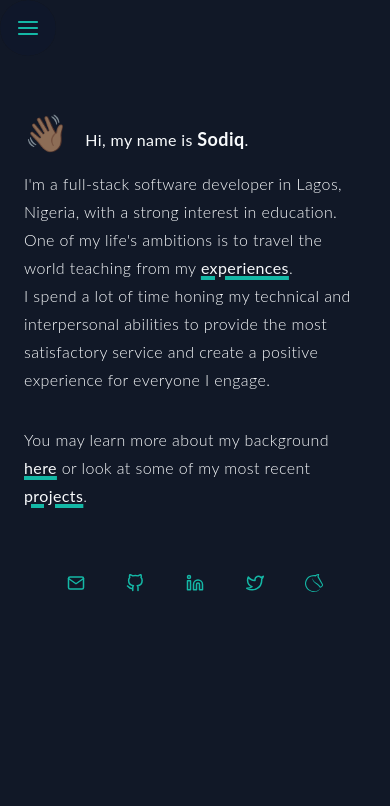
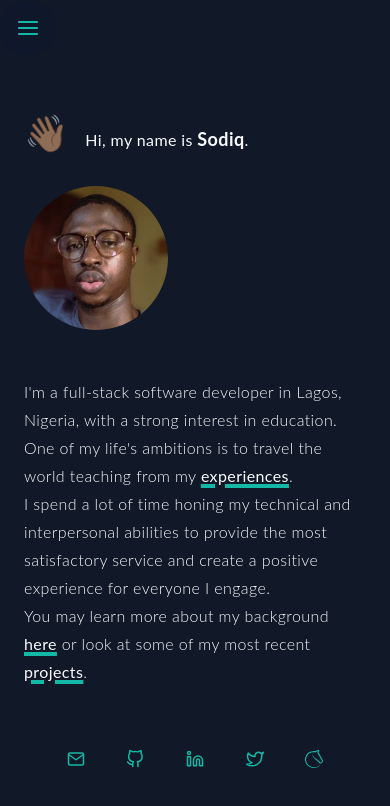
Before and after one commit to deyemiobaa/sa-portfolio, a React (Create React App) app: page / in a window 390 px wide. Shown: the top 806 px of the page. Built offline with nearby package versions, Linux system fonts and the light colour scheme.

Commit message:
draft new home page

```diff
--- a/src/pages/about.js
+++ b/src/pages/about.js
@@ -9,8 +9,8 @@ export default function About() {
     <div className="relative px-6 leading-7 lg:leading-10 tracking-wide  mt-28 md:mt-36 flex flex-col items-center pb-10">
       <div className="w-4/4 md:w-3/4 static z-10 mx-auto">
         <h1 className="mb-10 text-4xl md:text-5xl bg-clip-text text-transparent bg-gradient-to-r from-teal-500 to-amber-500 font-bold">Genesis . Journey</h1>
-        <div className=" flex flex-col-reverse md:grid md:grid-cols-4 gap-12">
-          <div className=" font-light md:col-span-3">My first memory of computers is from when I was a young boy. I used to play a lot of games, particularly chess. <br />
+        <div className="flex flex-col-reverse md:grid md:grid-cols-4 gap-12">
+          <div className="font-light md:col-span-3">My first memory of computers is from when I was a young boy. I used to play a lot of games, particularly chess. <br />
             Soon I went from generating emails and Facebook profiles for individuals in cybercafés to being contacted for the slightest difficulty my parents faced on their devices. It seemed rather apparent that I would later do something in the computer industry.<br />
             Over the years, I've taken a detour, fixating on medicine, business, and fashion before landing back in the tech world. <br />
 
--- a/src/pages/welcome.js
+++ b/src/pages/welcome.js
@@ -1,18 +1,21 @@
 import React from "react";
 import SocialIcons from "../components/icons";
+import self from "../assets/images/self.jpg";
 
 export default function Welcome() {
   return (
     <div className="relative px-6 leading-7 lg:leading-10 tracking-wide text-base md:text-xl mt-28 md:mt-36 flex flex-col items-center">
       <div className="w-4/4 md:w-3/4 mx-auto static z-10">
-        <h1 className="mb-4"><span className="animate-pulse pr-4 text-4xl">👋🏽</span>Hi, my name is <span className="font-bold text-lg md:text-2xl">Sodiq</span>.</h1>
-        <p className="lg:pl-4 font-light">
-          I'm a full-stack software developer in Lagos, Nigeria, with a strong interest in education. <br />One of my life's ambitions is to travel the world teaching from my <span className="underline decoration-teal-500 decoration-4 font-normal">experiences</span>.<br />
-          I spend a lot of time honing my technical and interpersonal abilities to provide the most satisfactory service and create a positive experience for everyone I engage.
-        </p>
-        <p className="mt-8 lg:pl-4 font-light">You may learn more about my background <span className="underline decoration-teal-500 decoration-4 font-normal">here</span> or look at some of my most recent <span className="underline decoration-teal-500 decoration-4 font-normal">projects</span>.</p>
+        <h1 className="mb-8"><span className="animate-pulse pr-4 text-4xl">👋🏽</span>Hi, my name is <span className="font-bold text-lg md:text-2xl">Sodiq</span>.</h1>
+        <div className="flex flex-col-reverse md:grid md:grid-cols-4 gap-12">
+          <div className="lg:pl-4 font-light md:col-span-3">
+            I'm a full-stack software developer in Lagos, Nigeria, with a strong interest in education. <br />One of my life's ambitions is to travel the world teaching from my <span className="underline decoration-teal-500 decoration-4 font-normal">experiences</span>.<br />
+            I spend a lot of time honing my technical and interpersonal abilities to provide the most satisfactory service and create a positive experience for everyone I engage. <br />
+            You may learn more about my background <span className="underline decoration-teal-500 decoration-4 font-normal">here</span> or look at some of my most recent <span className="underline decoration-teal-500 decoration-4 font-normal">projects</span>.</div>
+          <img src={self} alt="Headshot" className="w-36 h-auto rounded-full md:rounded-2xl md:w-auto" />
+        </div>
       </div>
-      <div className="lg:hidden flex justify-between w-3/4 self-center mt-16">
+      <div className="lg:hidden flex justify-between w-3/4 self-center my-16">
         <SocialIcons />
       </div>
       <div className="text-big fixed z-1 right-0 bottom-32 opacity-[0.04] font-black font-elsie hidden lg:block">
```
Also changed, not shown: src/assets/images/self.jpg (added).
